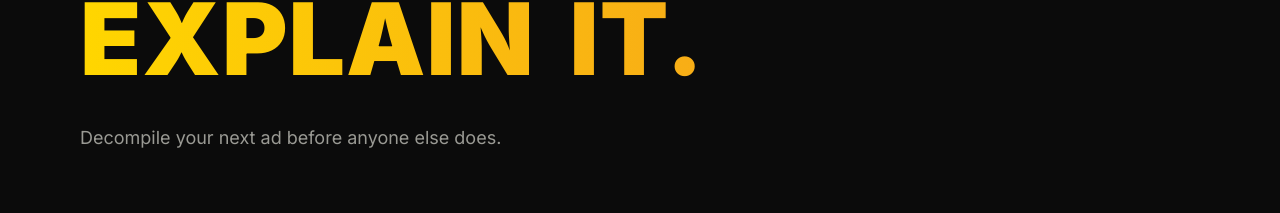
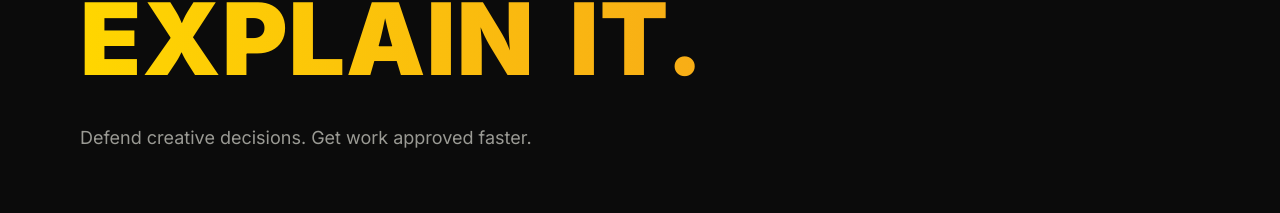
Before and after one commit to popvisly/visual-decompiler, a Next.js app: page / in a window 1280 px wide. Shown: the part 7157-7370 px from the top of the page. Built offline with nearby package versions, Linux system fonts and the light colour scheme; no server answers.

Commit message:
Update final CTA support line to core commercial message

```diff
--- a/src/components/marketing/FooterStartNow.tsx
+++ b/src/components/marketing/FooterStartNow.tsx
@@ -88,7 +88,7 @@ export default function FooterStartNow() {
                         <span className="mt-3 block bg-gradient-to-r from-[#FFD600] to-[#F28C28] bg-clip-text text-transparent tracking-[0.01em]" style={{ wordSpacing: '0.14em' }}>Explain it.</span>
                     </h2>
                     <p className="text-[18px] leading-[1.7] text-[#9a9a94] max-w-[480px]">
-                        Decompile your next ad before anyone else does.
+                        Defend creative decisions. Get work approved faster.
                     </p>
                 </motion.div>
 
```
